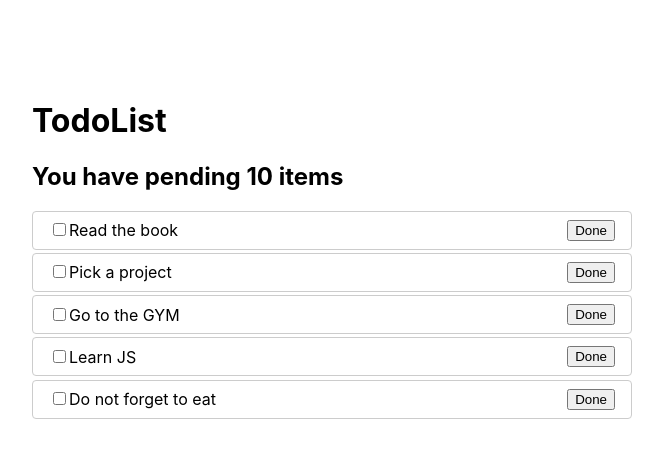
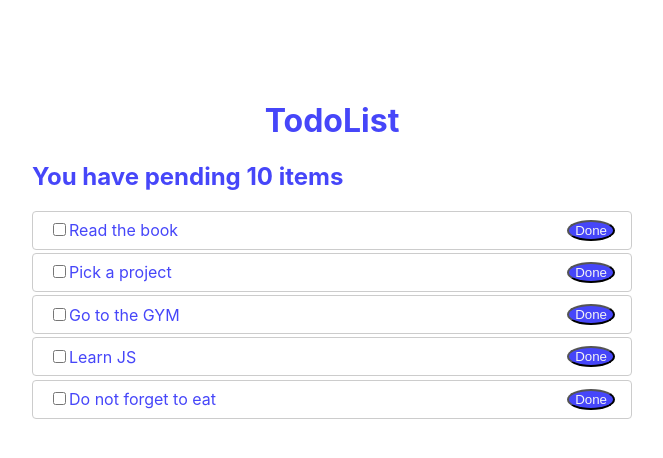
Before and after one commit to juliMostova/react-learn, a React (Create React App) app: page / in a window 1280 px wide. Shown: the top 458 px of the page, without its empty margins (308-971 px from the left). Built offline with nearby package versions, Linux system fonts and the light colour scheme.

Commit message:
change fyle

```diff
--- a/src/index.css
+++ b/src/index.css
@@ -12,20 +12,19 @@ code {
     monospace;
 }
 
-.wrapper{
-  padding-top: 5rem;
-  margin: 0 auto;
-  width: 600px;
+.wrapper {
+ margin: 0 auto;
+ width:600px;
+padding-top: 5rem;
+color:rgb(70, 70, 249);
 }
 
-.rm {
-background: red;
+.click {
 border-radius: 50%;
-color: #fff;
-border:none;
-
+color:whitesmoke;
+background-color: rgb(70, 70, 249);
 }
 
-.done {
-text-decoration: line-through;
+.inner{
+  text-align:center;
 }
```
Also changed, not shown: src/index.js (line endings or trailing spaces).
